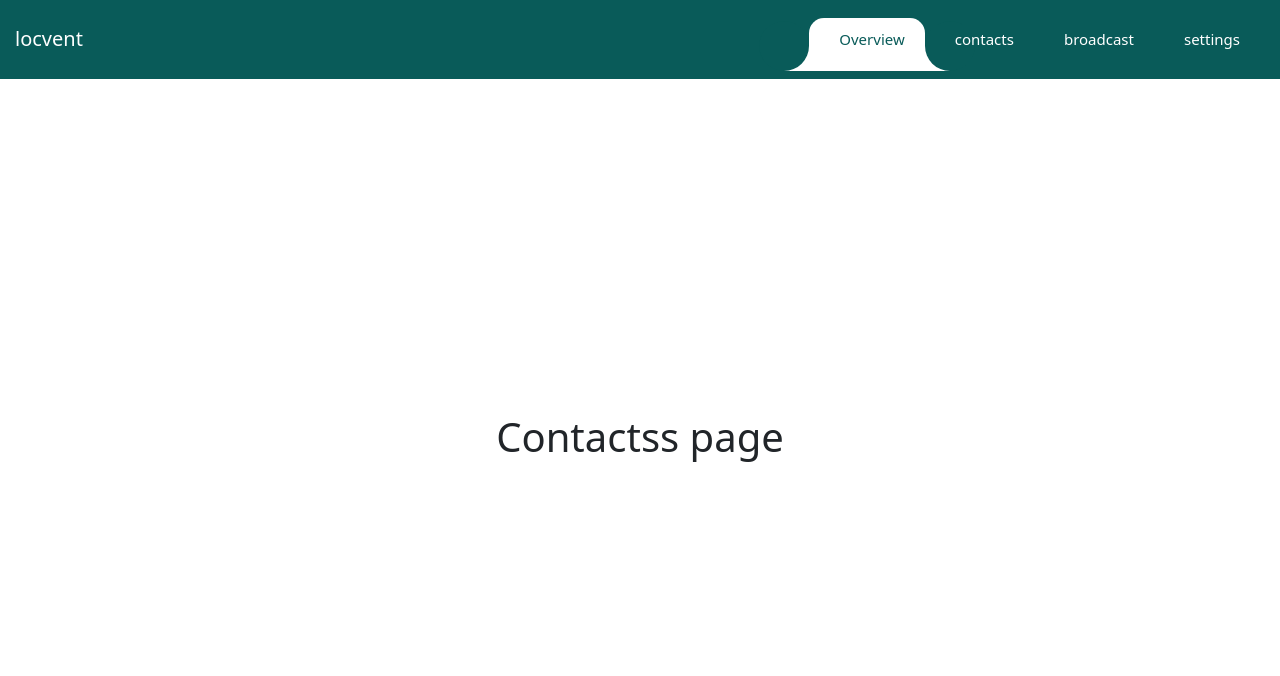
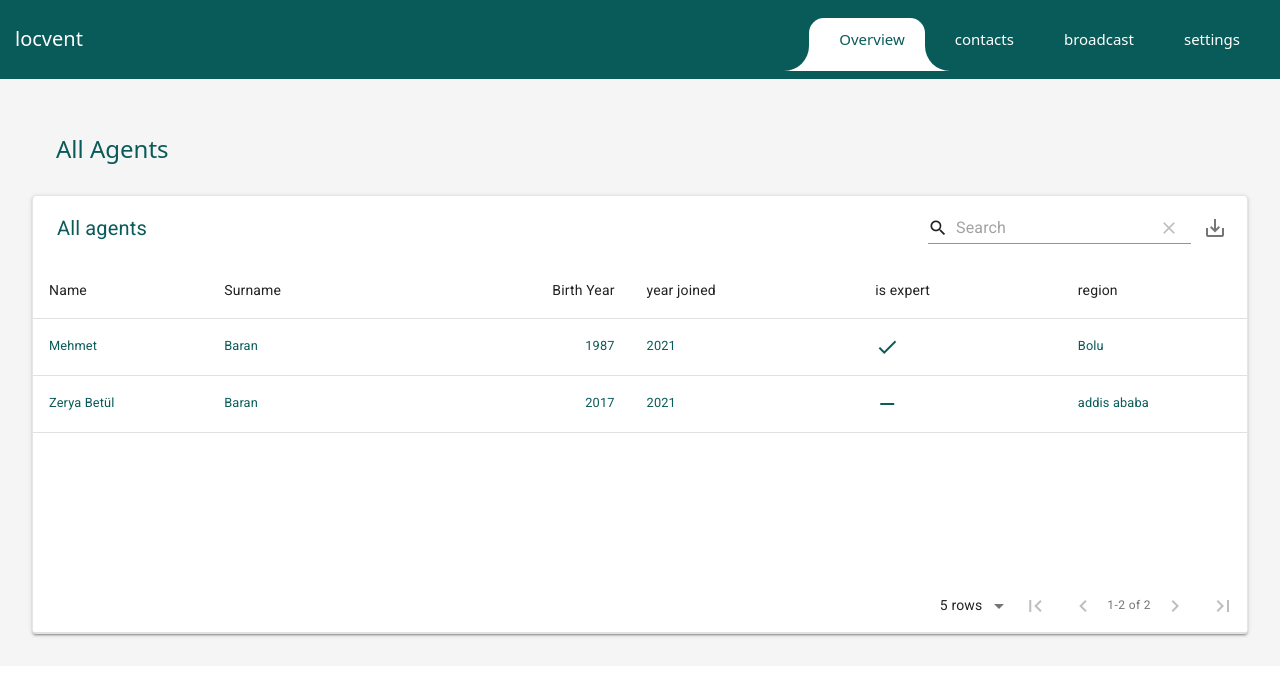
Before and after one commit to AbrahamTerfie/locvent_web, a React (Create React App) app: page /contacts in a window 1280 px wide. Shown: the top 676 px of the page. Built offline with nearby package versions, Linux system fonts and the light colour scheme.

Commit message:
feat: agent tables

```diff
--- a/package.json
+++ b/package.json
@@ -5,12 +5,14 @@
   "dependencies": {
     "@emotion/react": "^11.4.1",
     "@emotion/styled": "^11.3.0",
+    "@material-ui/core": "^4.12.3",
     "@testing-library/jest-dom": "^5.11.4",
     "@testing-library/react": "^11.1.0",
     "@testing-library/user-event": "^12.1.10",
     "bootstrap": "^5.1.1",
     "chart.js": "^3.5.1",
     "jquery": "^3.6.0",
+    "material-table": "^1.69.3",
     "react": "^17.0.2",
     "react-chartjs-2": "^3.0.4",
     "react-dom": "^17.0.2",
--- a/public/index.html
+++ b/public/index.html
@@ -15,6 +15,10 @@
       user's mobile device or desktop. See https://developers.google.com/web/fundamentals/web-app-manifest/
     -->
     <link rel="manifest" href="%PUBLIC_URL%/manifest.json" />
+    <link
+  rel="stylesheet"
+  href="https://fonts.googleapis.com/icon?family=Material+Icons"
+/>
     <!--
       Notice the use of %PUBLIC_URL% in the tags above.
       It will be replaced with the URL of the `public` folder during the build.
--- a/src/pages/Contact/Contact.js
+++ b/src/pages/Contact/Contact.js
@@ -1,13 +1,59 @@
-import React from 'react'
+import React from "react";
+import MaterialTable from "material-table";
+
 const Contact = () => {
   return (
-    <div className="container">
-
-      <h1 className="text-center" style={{paddingTop: "30%"}}>
-        Contactss page
-      </h1>
-
+    <div
+      style={{
+        padding: "2em",
+        color: "#095B59",
+        backgroundColor: "#F5F5F5",
+      }}
+    >
+      <h4 className="p-4">All Agents</h4>
+      <MaterialTable
+        style={{
+          color: "#095B59",
+          fontFamily: "Roboto, sans-serif",
+          fontSize: ".8em",
+          border: "1px solid #e5e5e5",
+        }}
+        title="All agents"
+        columns={[
+          { title: "Name", field: "name" },
+          { title: "Surname", field: "surname" },
+          { title: "Birth Year", field: "birthYear", type: "numeric" },
+          { title: "year joined", field: "dateJoined", type: "date" },
+          { title: "is expert", field: "expert", type: "boolean" },
+          {
+            title: "region",
+            field: "region",
+            tooltip: "Click to filter",
+          },
+        ]}
+        data={[
+          {
+            name: "Mehmet",
+            surname: "Baran",
+            birthYear: 1987,
+            dateJoined: new Date().getFullYear(),
+            region: "Bolu",
+            expert: true,
+          },
+          {
+            name: "Zerya Betül",
+            surname: "Baran",
+            birthYear: 2017,
+            dateJoined: new Date().getFullYear(),
+            region: "addis ababa",
+            expert: false,
+          },
+        ]}
+        options={{
+          exportButton: true,
+        }}
+      />
     </div>
-  )
-}
+  );
+};
 export default Contact;
```
Also changed, not shown: 1 other file (tests, documents, lock files or other folders).
